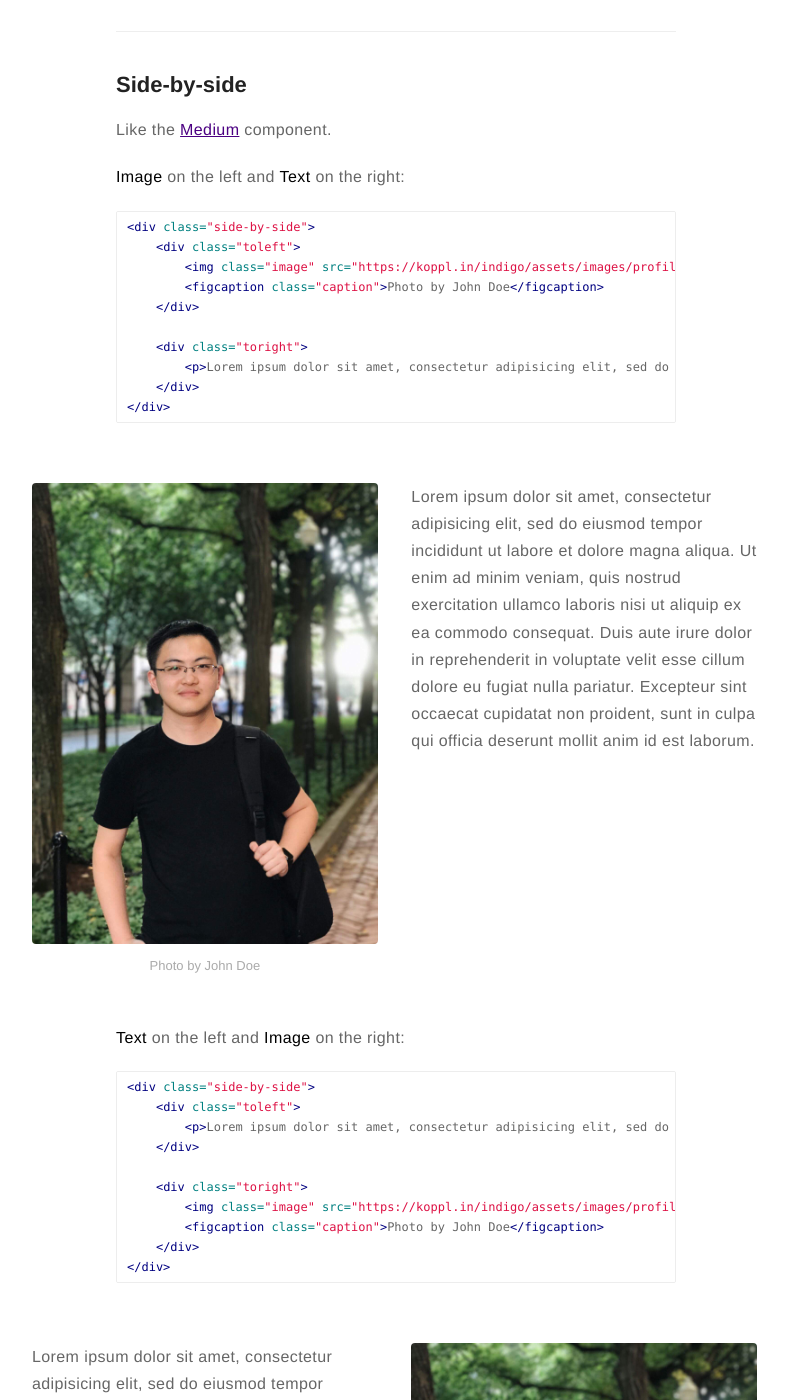
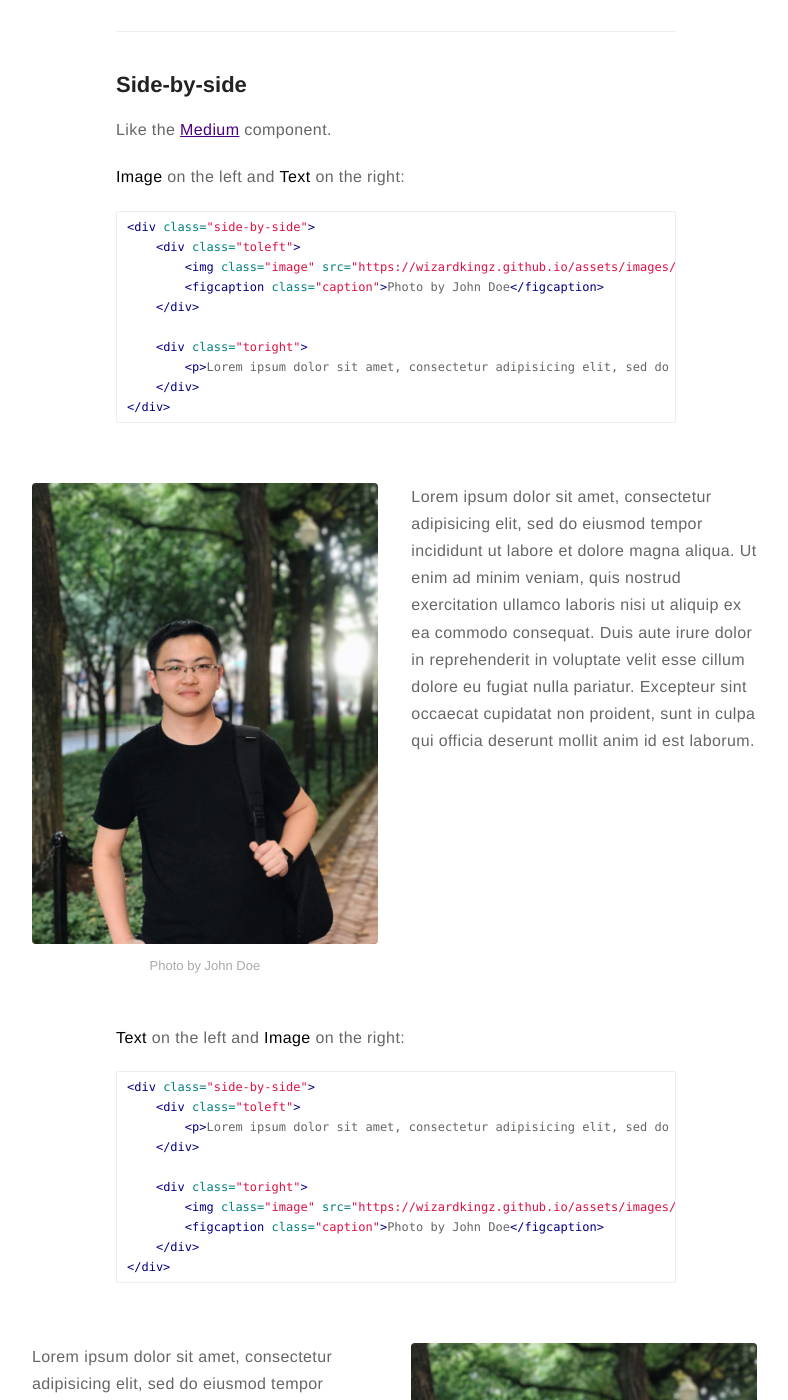
Before and after one commit to WizardKingZ/WizardKingZ.github.io, a Jekyll site: the page built from _posts/2015-02-24-markdown-extra-components.markdown, in a window 1280 px wide and 1400 px high, scrolled down 1068 px. Shown: the whole window, without its empty margins (244-1032 px from the left). Built offline with Jekyll 4.4.1, drawn with Linux system fonts in a browser that asks for light colours; comment, search, counter and statistics services are not loaded; some of the changed lines change nothing that is shown; some of the changed text lies outside the part shown.

Commit message:
Update _config.yml

```diff
--- a/_config.yml
+++ b/_config.yml
@@ -16,7 +16,7 @@
 resume-external: true
 resume-url: https://google.com/?q=my+resume
 
-url: https://koppl.in/indigo
+url: https://wizardkingz.github.io
 # your url: http://USERNAME.github.io
 
 permalink: /:title/
@@ -42,7 +42,7 @@
 # linkedin: mylinkedin
 # youtube: myyoutube
 # spotify: myspotify
-github: mygithub
+github: wizardkingz
 # gitlab: mygitlab
 # lastfm: mylastfm
 # stackoverflow: 7044681/mystackoverflow
@@ -54,18 +54,12 @@
 email: johnew.zhang@columbia
 
 authors:
-    johndoe:
-        name: John Doe
+    johnewzhang:
+        name: Johnew Zhang
         bio: A Man who travels the world eating noodles
         external-image: false
         picture: assets/images/profile.jpg
-        twitter: johndoe
-    jamesfoster:
-        name: James Foster
-        bio: A Man who develops software with coffee
-        external-image: false
-        picture: assets/images/james.jpg
-        twitter: jamesfoster
+        twitter: johnewzhang
 
 # do you want a larger site? change the option below
 # options: [normal, large] | default: normal
```
